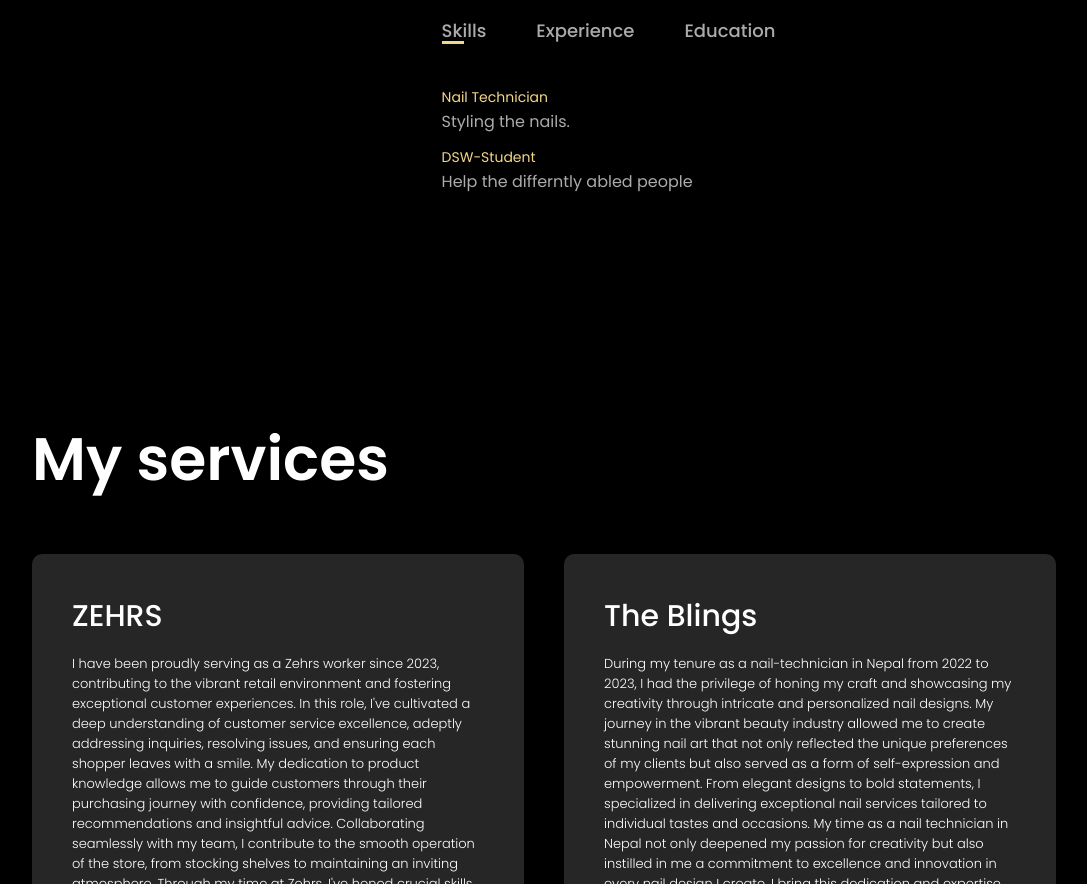
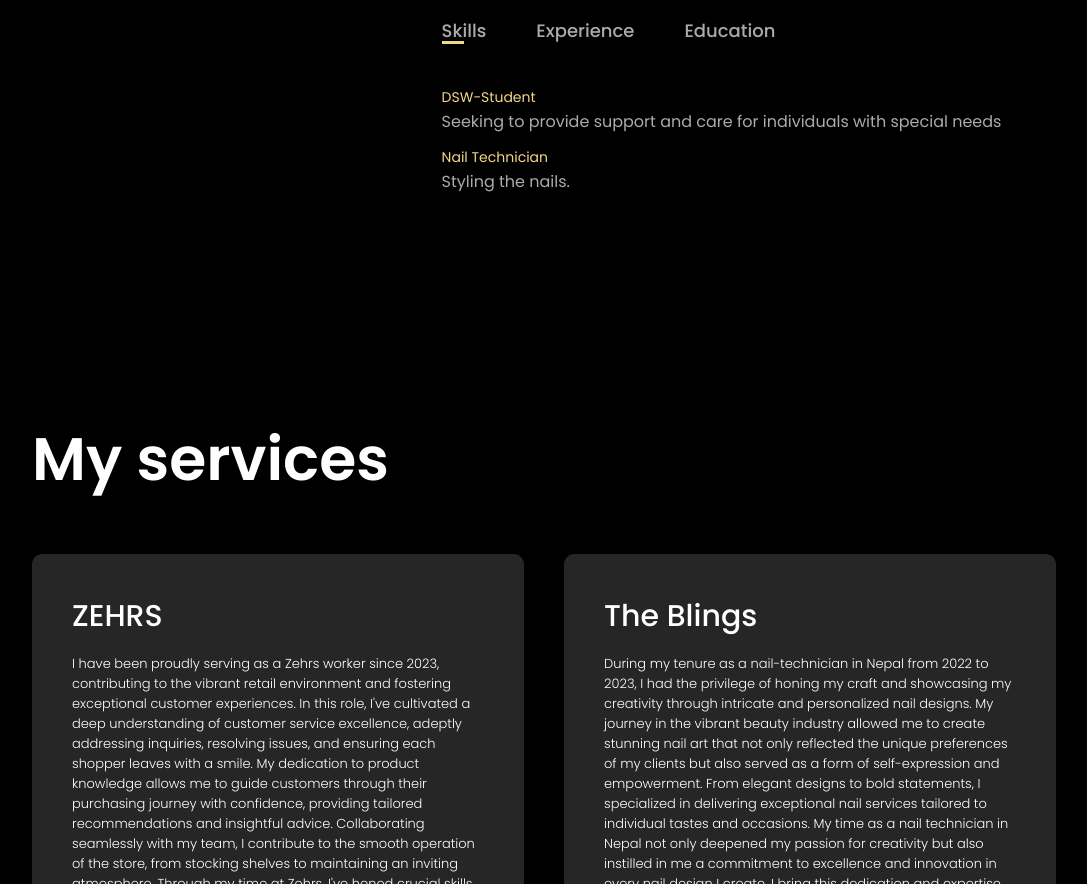
Before and after one commit to sujata560/portfolio, a plain HTML site: page index.html in a window 1280 px wide. Shown: the part 1383-2267 px from the top of the page, without its empty margins (96-1183 px from the left). Drawn offline with nearby package versions, Linux system fonts and the light colour scheme.

Commit message:
Update index.html

```diff
--- a/index.html
+++ b/index.html
@@ -65,8 +65,9 @@
 
                     <div class="tab-contents active-tab skills ">
                         <ul>
+
+                            <li><span>DSW-Student<br></span>Seeking to provide support and care for individuals with special needs</li>
                             <li><span>Nail Technician<br></span>Styling the nails.</li>
-                            <li><span>DSW-Student<br></span>Help the differntly abled people</li>
                         </ul>
                     </div>
                     <div class="tab-contents experience ">
```
